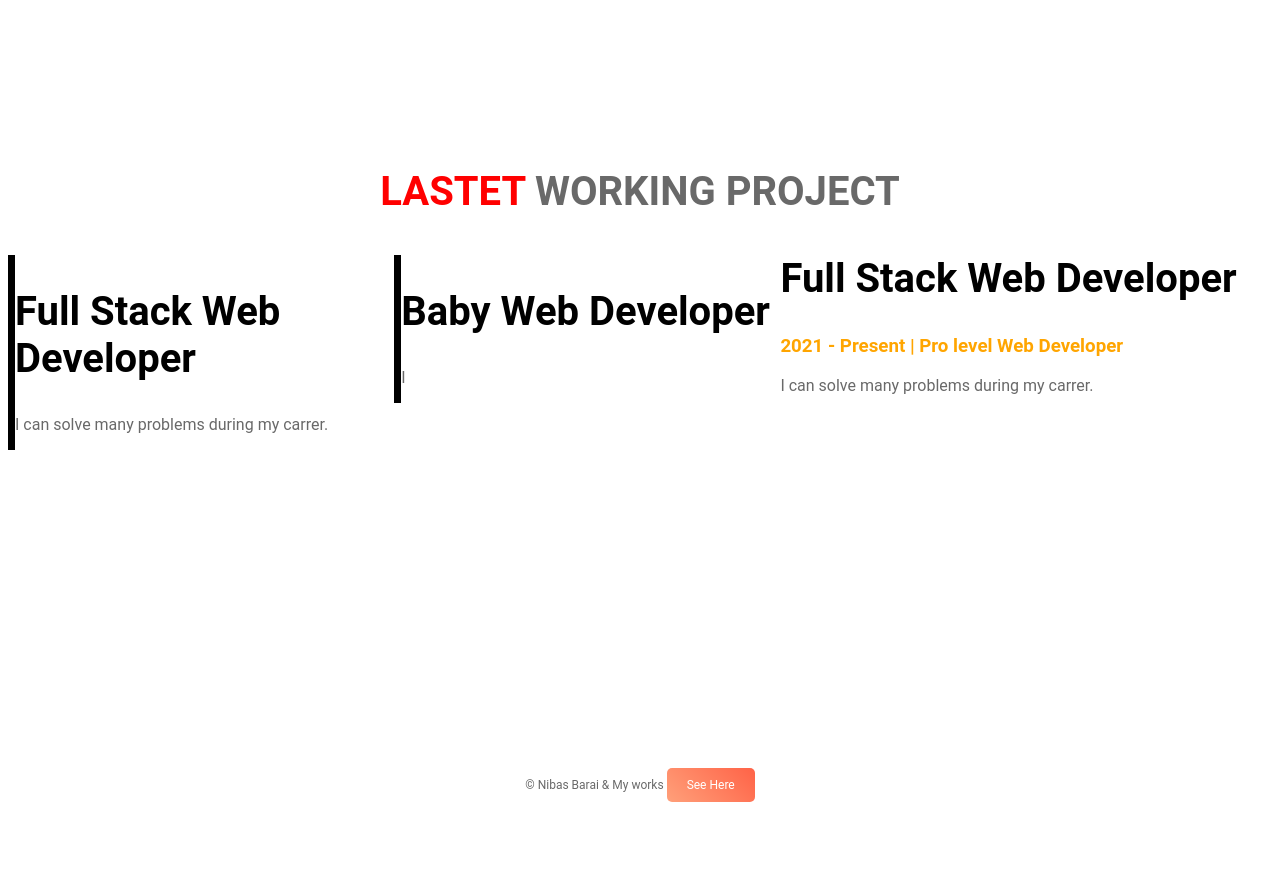
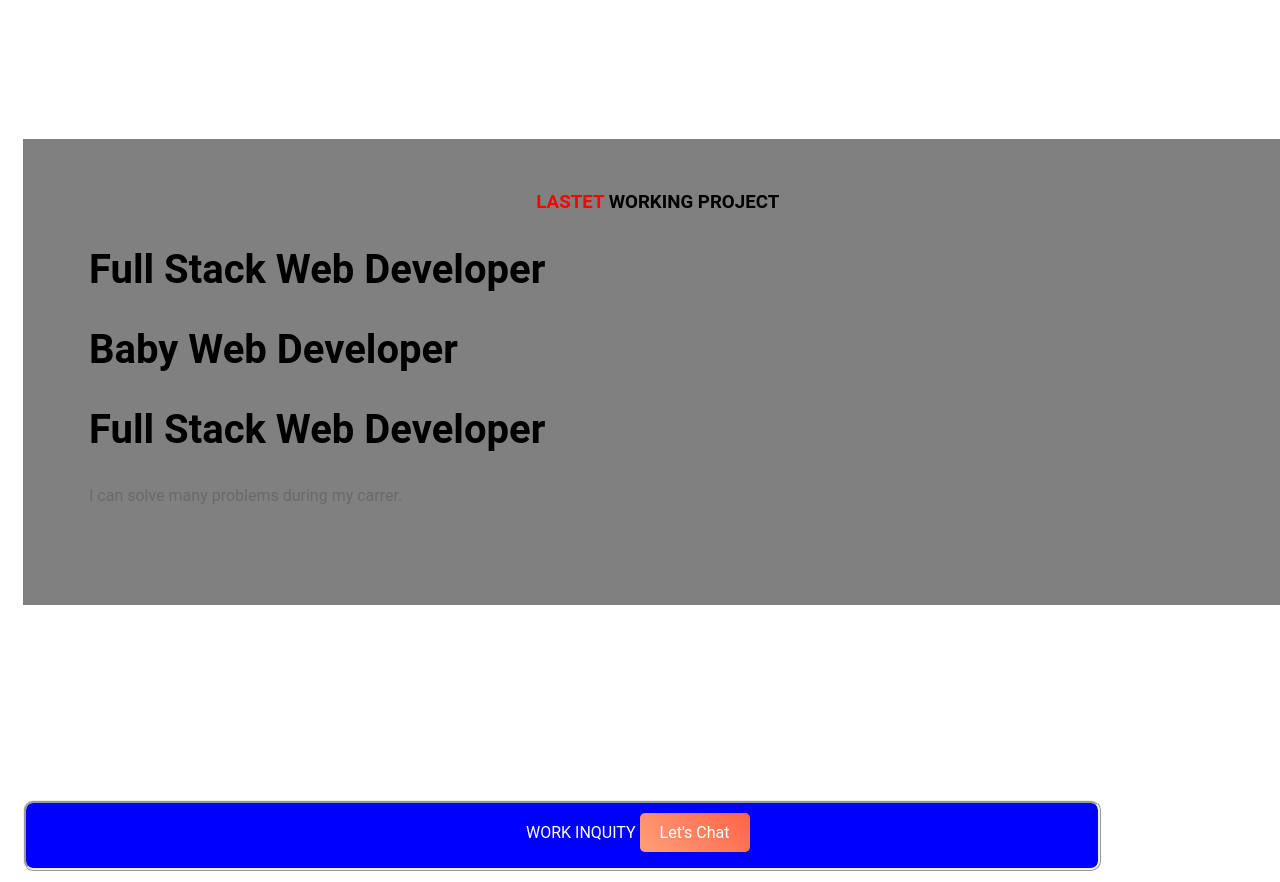
Before and after one commit to nibas-barai/my-web-portfolio, a plain HTML site: page index.html in a window 1280 px wide. Shown: the part 1180-2062 px from the top of the page. Before the commit the page ends 1984 px from the top, so only its background shows below. Drawn offline with Linux system fonts and the light colour scheme.

Commit message:
my first assignment

```diff
--- a/index.css
+++ b/index.css
@@ -10,11 +10,7 @@ p {
      color: dimgray;
  }
 
-.orange-highlight {
-    color: orange;
-}
-
-.half-width {
+ .intro {
      width: 40%;
      float: left;
      margin-left: 5%;
@@ -22,30 +18,8 @@ p {
      position: center;
  }
 
-.ex {
-    width: 30%;
-    float: left;
-    margin: 5%, 15%%;
-    padding: 10px, 25px;
-    position: center;
-}
-
-.box {
+ .intro img {
      width: 100%;
-    float: left;
-    ma: 5%;
-    padding: ;
-    position: center;
-    border: 5px das red;
-}
-
-.half-width img {
-    width: 100%;
-}
-
-.top-banner {
-    background-image: url();
-    background-repeat: no-repeat;
  }
 
  section {
@@ -66,50 +40,60 @@ body {
      font-family: 'Roboto', sans-serif;
  }
 
-.name-hightlight {
-    color: red;
+ .name {
+     color: rgb(5, 59, 236);
+     font-family: fantasy;
  }
 
-.dream-area {
-    background-image: url();
-    background-repeat: no-repeat;
-    background-position: right;
-}
-
-. {
-    box-shadow: 10px 10px 40px gray;
-    border-radius: 5px;
-    height: 80%;
-}
-
-.experience-area {
-    background-image: url();
-    background-repeat: no-repeat;
-    background-position: absolute;
-    margin: auto;
-}
-
-#full-stack {
-    border-left: 7px solid;
-    border-image: linear-gradient(180, lightsalmon, tomato);
-    border-image-slice: 1;
-}
-
-#baby-web {
-    border-left: 7px solid;
-    border-image: linear-gradient(180, blue, cyan);
-    border-image-slice: 1;
-}
-
-footer p {
-    text-align: center;
-    font-size: 12px;
-}
-
-spam {
+ span {
      color: red;
  }
 
  .box-title {
      text-align: center;
  }
+
+ .box {
+     width: 90%;
+     height: 400px;
+     background-color: gray;
+     padding-top: 33px;
+     padding-right: 66px;
+     padding-left: 66px;
+     padding-bottom: 33px;
+     margin-top: 11px;
+     margin-right: 15px;
+     margin-bottom: 11px;
+     margin-left: 15px;
+ }
+
+ ex. {
+     background-color: white;
+     margin: 10px;
+     padding: 20px;
+ }
+
+ .new {
+     background-color: blue;
+     width: 40%;
+     height: 25px;
+     border: ridge;
+     border-radius: 10px;
+     padding-top: 20px;
+     padding-right: 66px;
+     padding-left: 500px;
+     padding-bottom: 20px;
+     margin-top: 11px;
+     margin-right: 15px;
+     margin-bottom: 11px;
+     margin-left: 15px
+ }
+
+ .work {
+     color: white;
+     font-weight: 400px;
+ }
+
+ .chat {
+     padding-left: 200px;
+ }
--- a/index.html
+++ b/index.html
@@ -11,68 +11,54 @@
 
 <body>
     <section class="top-banner">
-        <div class="half-width">
+        <div class="intro">
             <h1>HELLO, I'M</h1>
-            <h1><span class="orange-highlight">Nibas Barai</span></h1>
-            <h3>Full-Stack Web-Developer</h3>
+            <h1><span class="name">Nibas Barai</span></h1>
+            <h3>
+                <i>Full-Stack Web-Developer</i></h3>
             <p>I am skilled in html,CSS and Java scritp specialist. I can make any kind of website. If you want to make a website, easily I can do it for you within a short time.</p>
             <a class="link-button" target="_blank" href="https://github.com/nibas-barai">Hire Me</a>
         </div>
-        <div class="half-width">
+        <div class="intro">
             <img src="img/image.png" alt="">
         </div>
     </section>
-    <section class="dream-area">
-        <div class="half-width">
+    <div>
+        <section>
+            <div class="intro">
                 <img src="img/image.png1" alt="">
             </div>
-        <div class="half-width">
+            <div class="intro">
                 <h2>ABOUT</h2>
-            <!-- <h3>I am skilled in html,CSS and Java scritp specialist. I can make any kind of website. If you want to make a website, easily I can do it for you within a short time.
-            </h3> -->
                 <p> I am skilled in html,CSS and Java scritp specialist. I can make any kind of website. If you want to make a website, easily I can do it for you within a short time..</p>
                 <a class="link-button" target="_blank" href="https://github.com/nibas-barai">Download CV</a>
             </div>
         </section>
 
-    <section class="box">
-        <h2>
-            <p class="box-title">
-                <spam>LASTET </spam>WORKING PROJECT</p>
-        </h2>
+        <section>
+            <div class="box">
+                <h3 class="box-title">
+                    <span>LASTET </span>WORKING PROJECT</h3>
                 <div id="full-stack" class="ex">
+                    <h2>Full Stack Web Developer</h2>
+
+                </div>
+                <div id="baby-web" class=" ex">
+                    <h2> Baby Web Developer</h2>
+
+                </div>
+                <div id=c "middle" lass="ex">
                     <h2>Full Stack Web Developer</h2>
                     <p> I can solve many problems during my carrer.</p>
                 </div>
-        <div id="baby-web" class=" ex">
-            <h2> Baby Web Developer</h2>
-            <p> I </p>
-        </div>
-        <div id=c "middle" lass="ex">
-            <h2>Full Stack Web Developer</h2>
-            <h3 class="orange-highlight"> 2021 - Present | Pro level Web Developer
-            </h3 class="orange-highlight">
-            <p> I can solve many problems during my carrer.</p>
             </div>
         </section>
-    <footer>
-        <p>© Nibas Barai & My works
-            <a class="link-button" target="_blank" href="https://github.com/nibas-barai">See Here</a>
-        </p>
-
-        <div class="half-width">
-            <!-- <img src="img/image.png1" alt=""> -->
+        <section class="new">
+            <div>
+                <span class="work">WORK INQUITY</span>
+                <a class="link-button" target="_blank" href="https://github.com/nibas-barai">Let's Chat</a>
             </div>
-        <!-- <div class="">
-            <h2>ABOUT</h2>
-            <h3>I am skilled in html,CSS and Java scritp specialist. I can make any kind of website. If you want to make a website, easily I can do it for you within a short time.
-            </h3>
-            <p> I am skilled in html,CSS and Java scritp specialist. I can make any kind of website. If you want to make a website, easily I can do it for you within a short time..</p>
-            <a class="link-button" target="_blank" href="https://github.com/nibas-barai">Download CV</a>
-        </div> -->
-
-
-    </footer>
+        </section>
 </body>
 
 </html>
```
Also changed, not shown: 1 other file. Lines whose indentation alone changed are shown as unchanged.
